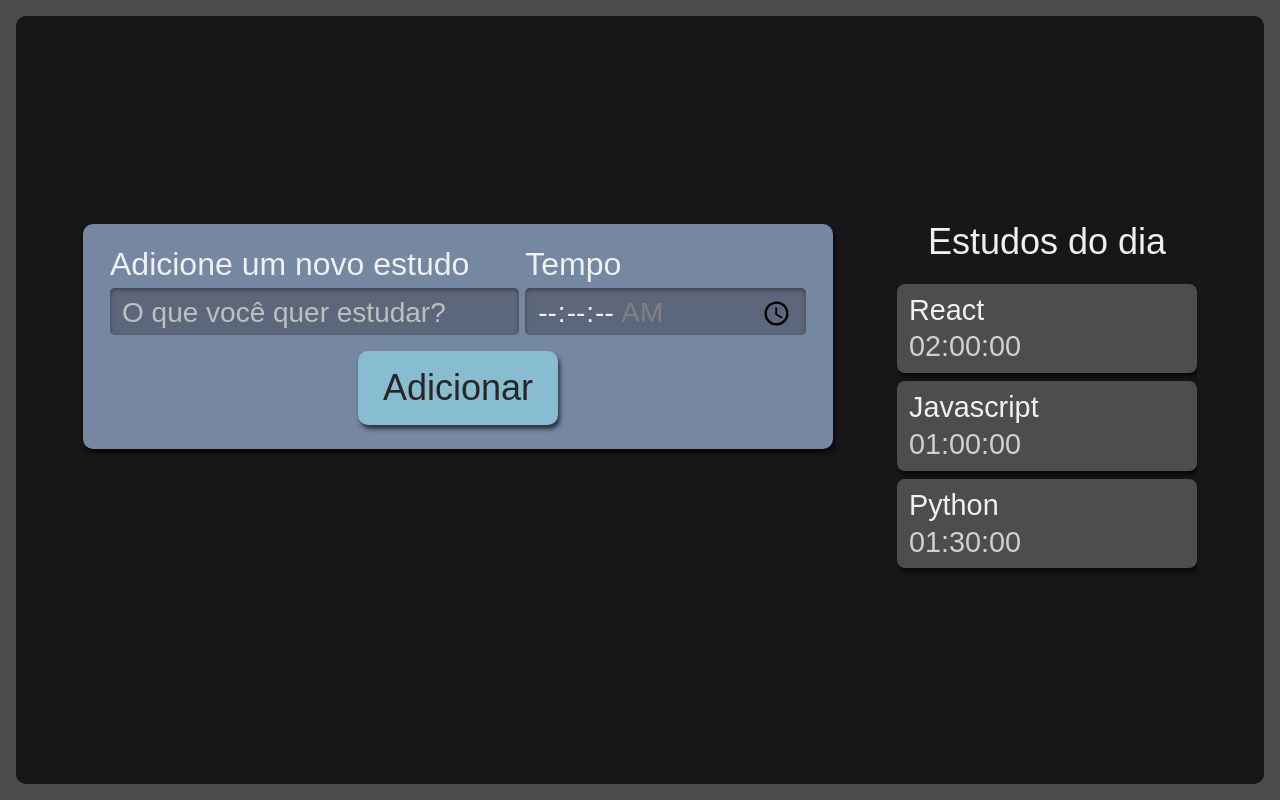
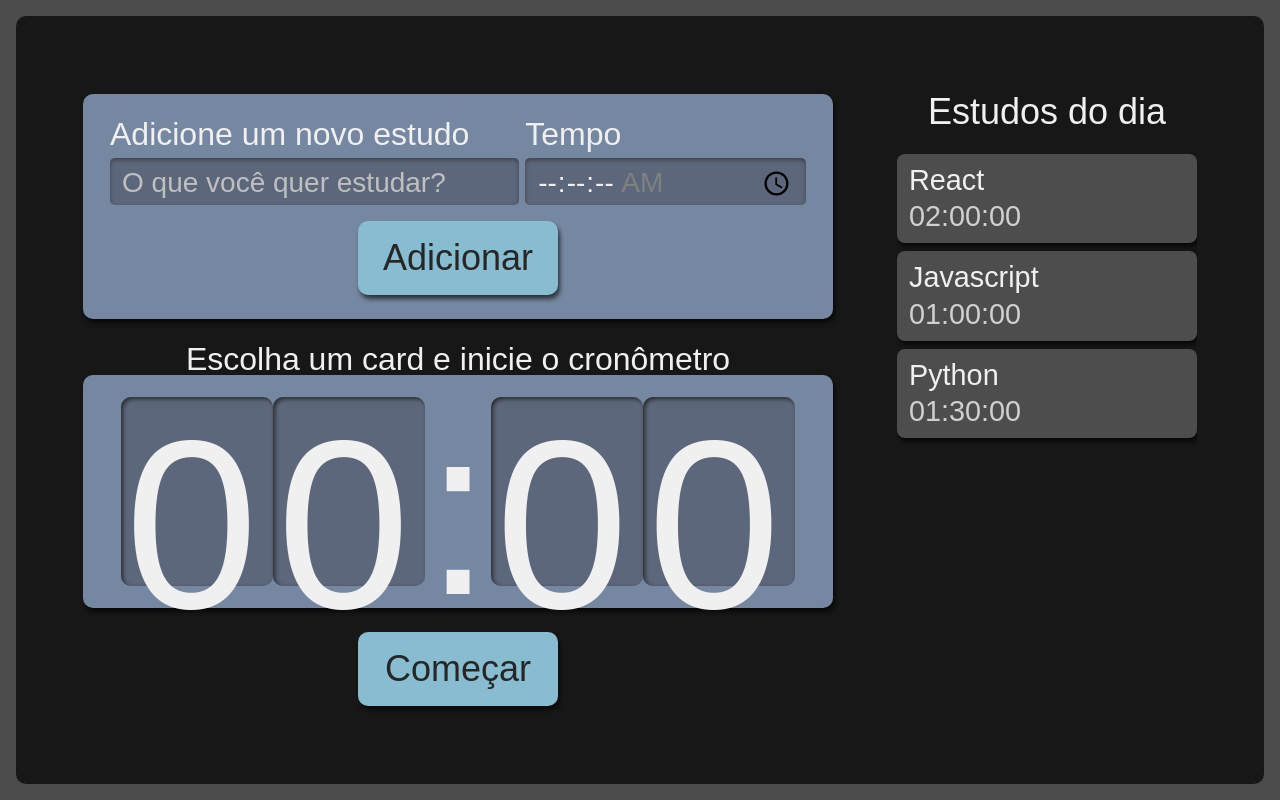
Before and after one commit to PedroHPAlmeida/lista-estudos-react, a React (Create React App) app: page / in a window 1280 px wide. Built offline with nearby package versions, Linux system fonts and the light colour scheme.

Commit message:
adicionando cronometro

```diff
--- /dev/null
+++ b/src/components/Cronometro/Cronometro.module.scss
@@ -0,0 +1,59 @@
+.cronometro {
+    display: flex;
+    flex-direction: column;
+    align-items: center;
+    grid-area: cronometro;
+
+    .relogioWrapper {
+      align-items: center;
+      background-color: #7687A1;
+      border-radius: 10px;
+      box-shadow: 2px 4px 4px #0000009F;
+      box-sizing: border-box;
+      display: flex;
+      font-size: 5rem;
+      justify-content: center;
+      margin-bottom: 24px;
+      padding: 16px 12px;
+      width: 100%;
+    }
+
+    .titulo {
+      font-size: 2rem;
+    }
+
+    button {
+      background-color: #88bcd1;
+      border-radius: 10px;
+      box-shadow: 2px 4px 4px #0000009F;
+      color: #272626;
+      cursor: pointer;
+      font-size: 1.25rem;
+      padding: 16px;
+      width: 150px;
+
+      &:active {
+        background-color: #7CA6B7;
+        box-shadow: 2px 2px 4px #0000009F inset;
+        cursor: auto;
+      }
+    }
+
+    @media screen and (min-width:1280px) {
+
+      .relogioWrapper{
+        font-size: 15rem;
+      }
+
+      p {
+        font-size: 2rem;
+      }
+
+      button {
+        grid-column-start: span 2;
+        justify-self: center;
+        width: 200px;
+        font-size: 2.25rem;
+      }
+    }
+  }
--- /dev/null
+++ b/src/components/Cronometro/Relogio/Relogio.module.scss
@@ -0,0 +1,21 @@
+.relogioNumero {
+    background-color: #5D677C;
+    box-shadow: 2px 2px 4px #2B2B2B inset;
+    height: 3.6rem;
+    width: 3rem;
+    padding: 8px 4px;
+    border-radius: 10px;
+
+    @media screen and (min-width:1280px) {
+      height: 10.8rem;
+      width: 9rem;
+    }
+  }
+
+  .relogioDivisao {
+    height: 4.2rem;
+
+    @media screen and (min-width:1280px) {
+      height: 12.6rem;
+    }
+  }
--- /dev/null
+++ b/src/components/Cronometro/Relogio/index.tsx
@@ -0,0 +1,15 @@
+import style from './Relogio.module.scss';
+
+function Relogio() {
+    return (
+        <>
+            <span className={style.relogioNumero}>0</span>
+            <span className={style.relogioNumero}>0</span>
+            <span className={style.relogioDivisao}>:</span>
+            <span className={style.relogioNumero}>0</span>
+            <span className={style.relogioNumero}>0</span>
+        </>
+    )
+}
+
+export default Relogio;
--- /dev/null
+++ b/src/components/Cronometro/index.tsx
@@ -0,0 +1,17 @@
+import Botao from "../Botao";
+import Relogio from "./Relogio";
+import style from './Cronometro.module.scss';
+
+function Cronometro (){
+    return (
+        <div className={style.cronometro}>
+            <p className={style.titulo}>Escolha um card e inicie o cronômetro</p>
+            <div className={style.relogioWrapper}>
+                <Relogio />
+            </div>
+            <Botao>Começar</Botao>
+        </div>
+    )
+}
+
+export default Cronometro;
--- a/src/pages/App.tsx
+++ b/src/pages/App.tsx
@@ -1,4 +1,5 @@
 import React from 'react';
+import Cronometro from '../components/Cronometro';
 import Formulario from '../components/Formulario';
 import Lista from '../components/Lista';
 import style from './App.module.scss';
@@ -8,6 +9,7 @@
     <div className={style.AppStyle}>
       <Formulario />
       <Lista />
+      <Cronometro />
     </div>
   );
 }
```
